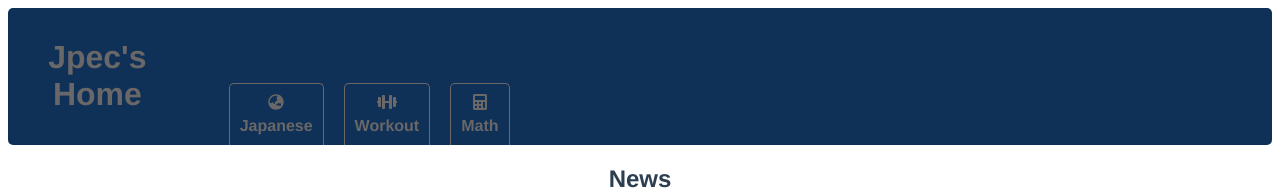
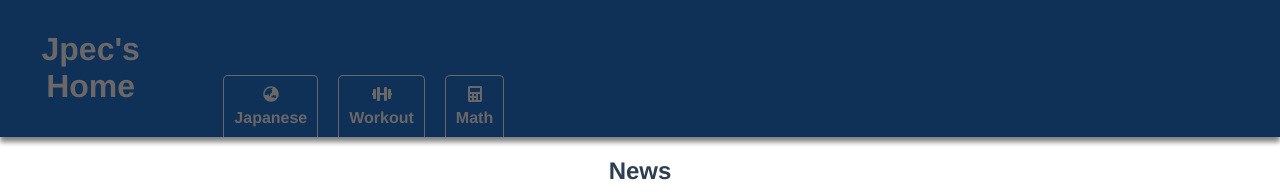
Before and after one commit to Jpec57/jpecs_home, a Vue app in the folder frontend/: page / in a window 1280 px wide. Shown: the top 195 px of the page. Built offline with nearby package versions, Linux system fonts and the light colour scheme.

Commit message:
Edit navbar

```diff
--- a/frontend/src/App.vue
+++ b/frontend/src/App.vue
@@ -39,7 +39,7 @@ export default {
   display: flex;
   background-color: #0f3057;
   color: #e7e7de;
-  border-radius: 5px;
+  box-shadow: 0 5px 5px grey;
 }
 
 .left-side-container, .right-side-container {
--- a/frontend/src/components/Navigation.vue
+++ b/frontend/src/components/Navigation.vue
@@ -33,7 +33,6 @@ export default {
 #bannier {
   background-color: #0f3057;
   color: #e7e7de;
-  border-radius: 5px;
 }
 
 .icon {
--- a/frontend/src/pages/HomePage.vue
+++ b/frontend/src/pages/HomePage.vue
@@ -56,10 +56,9 @@ export default {
 </script>
 
 <style>
-/* #routing-container {
-  display: flex;
-  flex: 1;
-} */
+body {
+  margin: 0;
+}
 
 .router-link {
   color: white;
```
